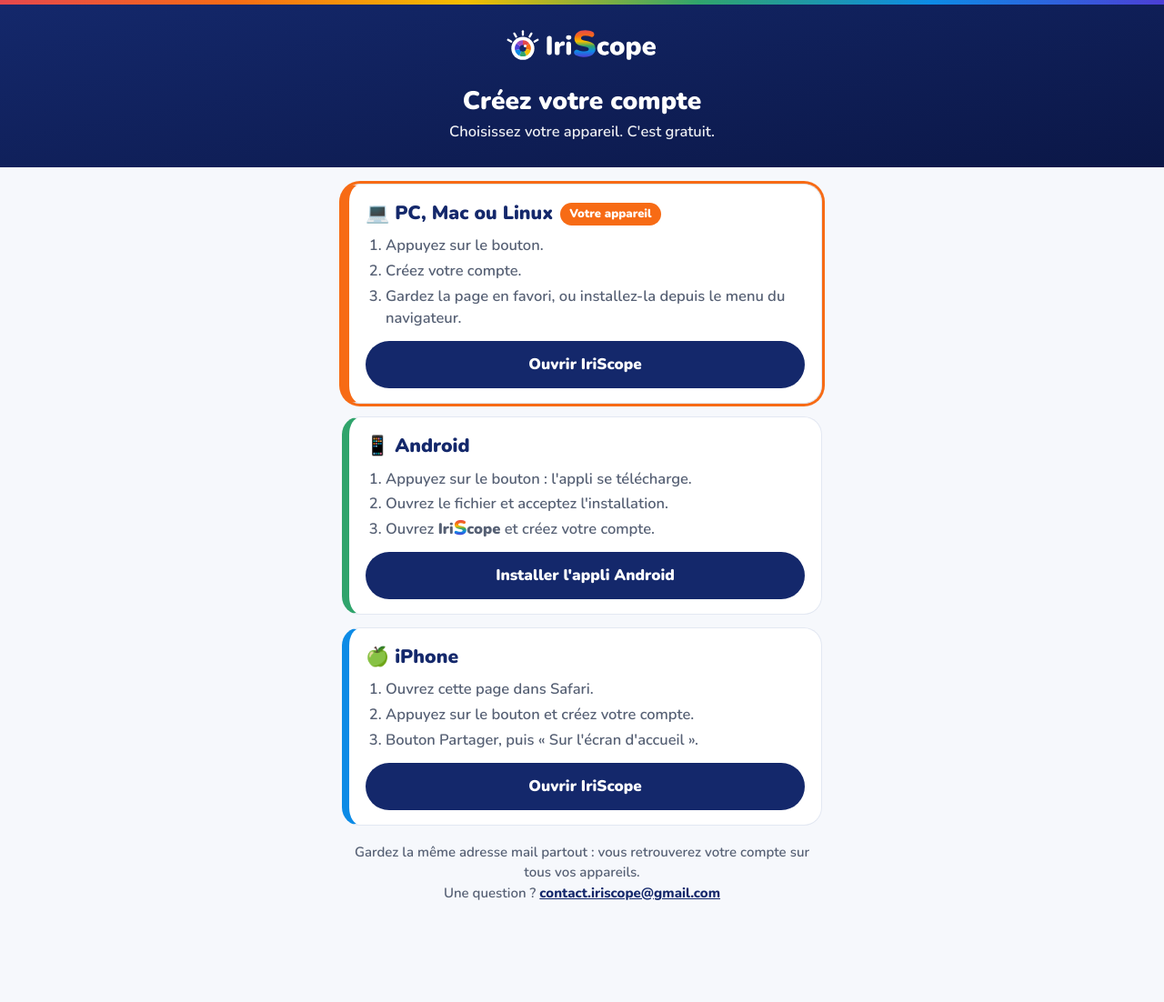
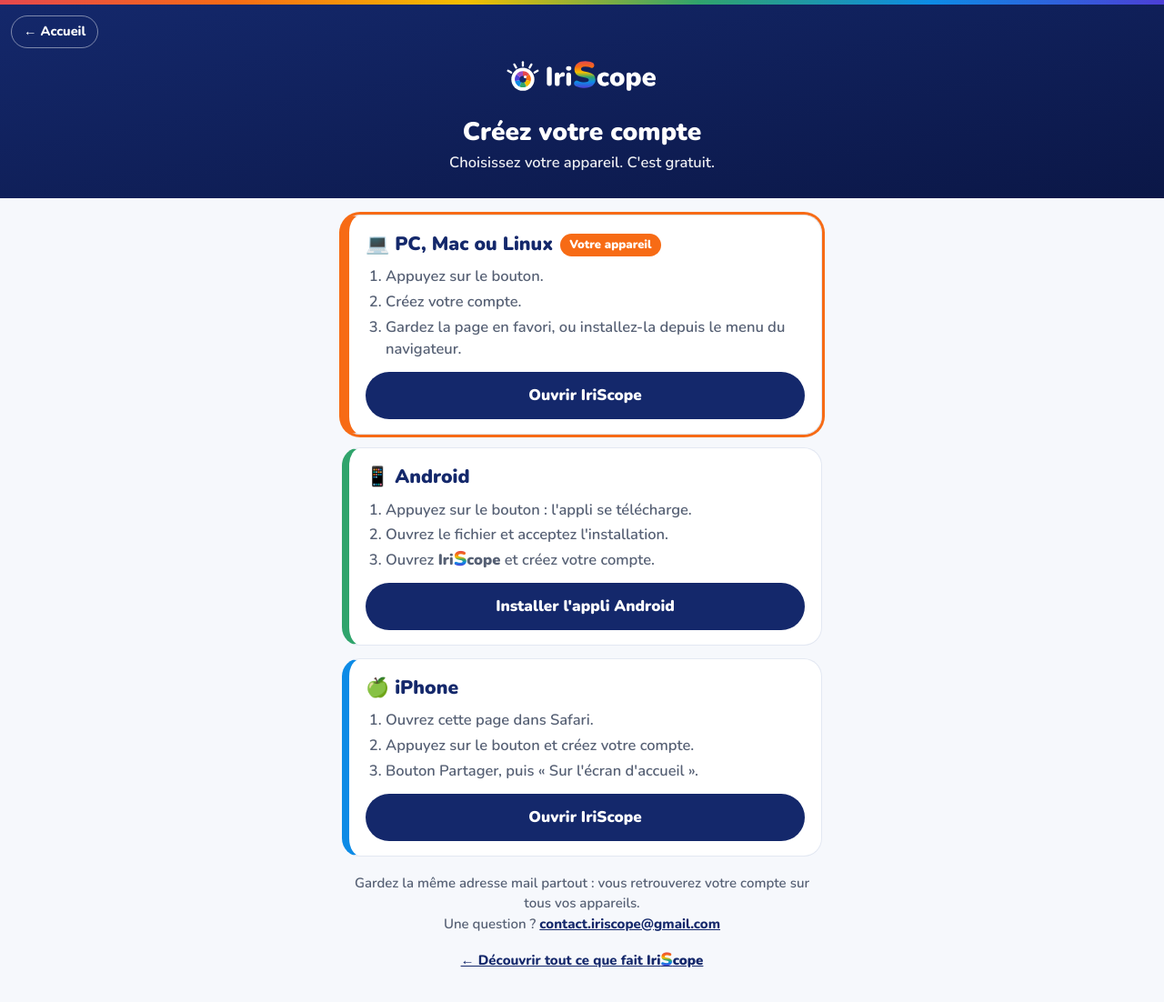
Before and after one commit to Hfoury/Iriscope-site, a plain HTML site: page commencer/index.html in a window 1280 px wide. Shown: the whole page at 91% size. Before the commit the page ends 1033 px from the top, so only its background shows below. Drawn offline with Linux system fonts and the light colour scheme.

Commit message:
Page d'installation : retour à l'accueil
Co-Authored-By: Claude Fable 5.2 <noreply@anthropic.com>
Claude-Session: https://claude.ai/code/session_01U4FnNkUUq2wdax5161pEGH

```diff
--- a/commencer/index.html
+++ b/commencer/index.html
@@ -17,7 +17,7 @@
 *{box-sizing:border-box}body{margin:0;background:var(--bg);color:var(--ink);font:600 16.5px/1.5 Nunito,system-ui,sans-serif}
 .bar{height:5px;background:linear-gradient(90deg,#E5484D,#F76B15,#F5BE00,#30A46C,#0D8BE6,#4C3FD6)}
 header{background:linear-gradient(170deg,#14286B,#0b1747);color:#fff;padding:22px 16px 26px;text-align:center}
-header img{height:46px}h1{font-size:28px;font-weight:900;line-height:1.15;margin:14px 0 6px}header p{margin:0;opacity:.93}
+header{position:relative}.back{position:absolute;left:12px;top:12px;color:#fff;text-decoration:none;font-weight:800;font-size:14.5px;border:1.5px solid rgba(255,255,255,.45);border-radius:999px;padding:6px 13px}header img{height:46px;margin-top:34px}h1{font-size:28px;font-weight:900;line-height:1.15;margin:14px 0 6px}header p{margin:0;opacity:.93}
 .iri{font-weight:900;white-space:nowrap}.iri span{font-size:1.36em;line-height:0;vertical-align:-.055em;background:linear-gradient(180deg,#E5484D 21.5%,#F76B15 33.3%,#F5BE00 44%,#30A46C 53.6%,#0D8BE6 63.2%,#4C3FD6 75%);-webkit-background-clip:text;background-clip:text;color:transparent;-webkit-text-fill-color:transparent}
 main{max-width:560px;margin:0 auto;padding:18px 16px 40px;display:grid;gap:14px}
 .os{background:var(--card);border:1px solid var(--line);border-left:8px solid var(--c);border-radius:20px;padding:16px 18px;order:2}
@@ -30,7 +30,7 @@ ol{margin:8px 0 12px;padding-left:22px;color:var(--muted)}li{margin:3px 0}
 .tip{order:3;color:var(--muted);font-size:15px;text-align:center;margin:4px 0 0}.tip a{color:var(--h);font-weight:800}
 </style></head><body>
 <div class="bar"></div>
-<header><a href="/"><img src="/img/logo-fonce.svg" alt="IriScope" width="176" height="46"></a>
+<header><a class="back" href="/">← Accueil</a><a href="/"><img src="/img/logo-fonce.svg" alt="IriScope" width="176" height="46"></a>
 <h1>Créez votre compte</h1><p>Choisissez votre appareil. C'est gratuit.</p></header>
 <main>
 <section class="os" id="android" style="--c:#30A46C"><h2>📱 Android<span class="mine">Votre appareil</span></h2>
@@ -43,6 +43,7 @@ ol{margin:8px 0 12px;padding-left:22px;color:var(--muted)}li{margin:3px 0}
 <ol><li>Appuyez sur le bouton.</li><li>Créez votre compte.</li><li>Gardez la page en favori, ou installez-la depuis le menu du navigateur.</li></ol>
 <a class="btn" href="https://hfoury.github.io/iriscope/?v=2">Ouvrir IriScope</a></section>
 <p class="tip">Gardez la même adresse mail partout : vous retrouverez votre compte sur tous vos appareils.<br>Une question ? <a href="mailto:contact.iriscope@gmail.com">contact.iriscope@gmail.com</a></p>
+<p class="tip"><a href="/">← Découvrir tout ce que fait <span class="iri">Iri<span>S</span>cope</span></a></p>
 </main>
 <script>
 var u=navigator.userAgent,id=/Android/i.test(u)?'android':(/iPhone|iPad|iPod/i.test(u)||(navigator.platform==='MacIntel'&&navigator.maxTouchPoints>1))?'iphone':'ordi';
```
